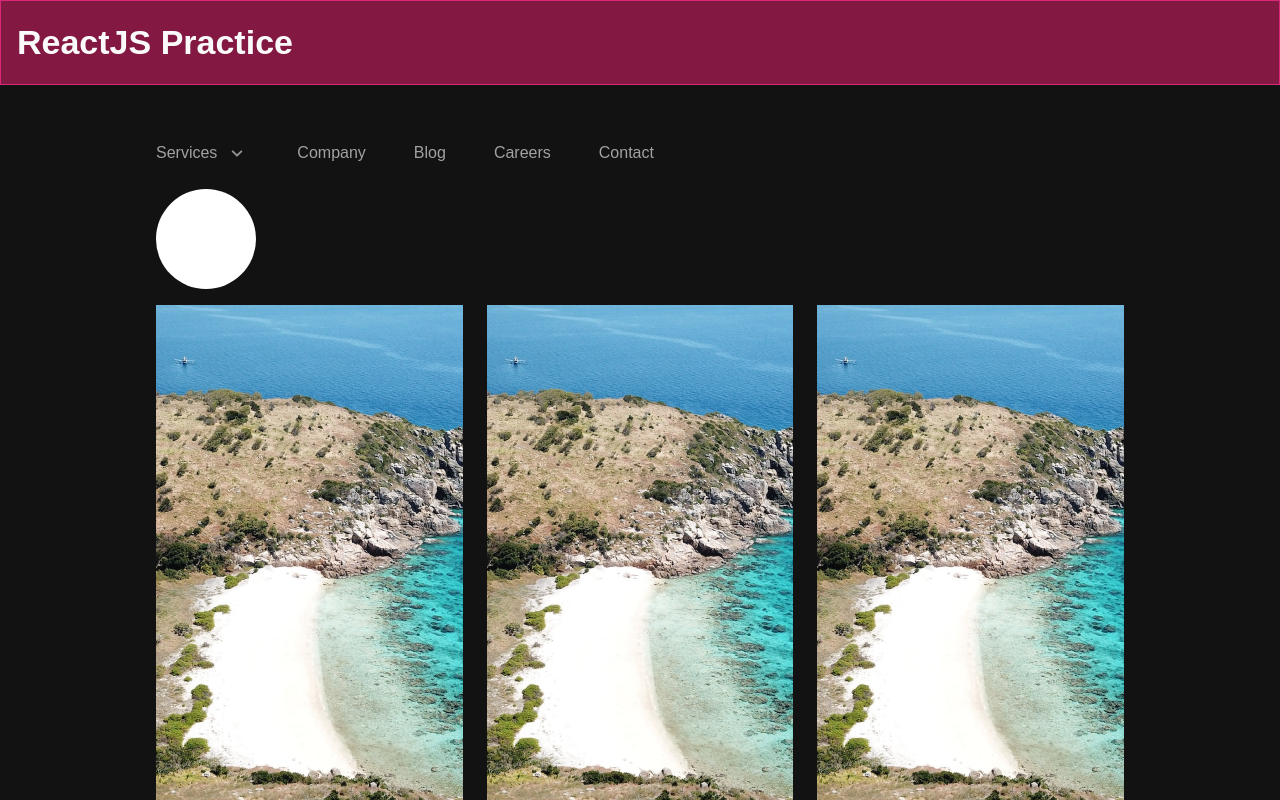
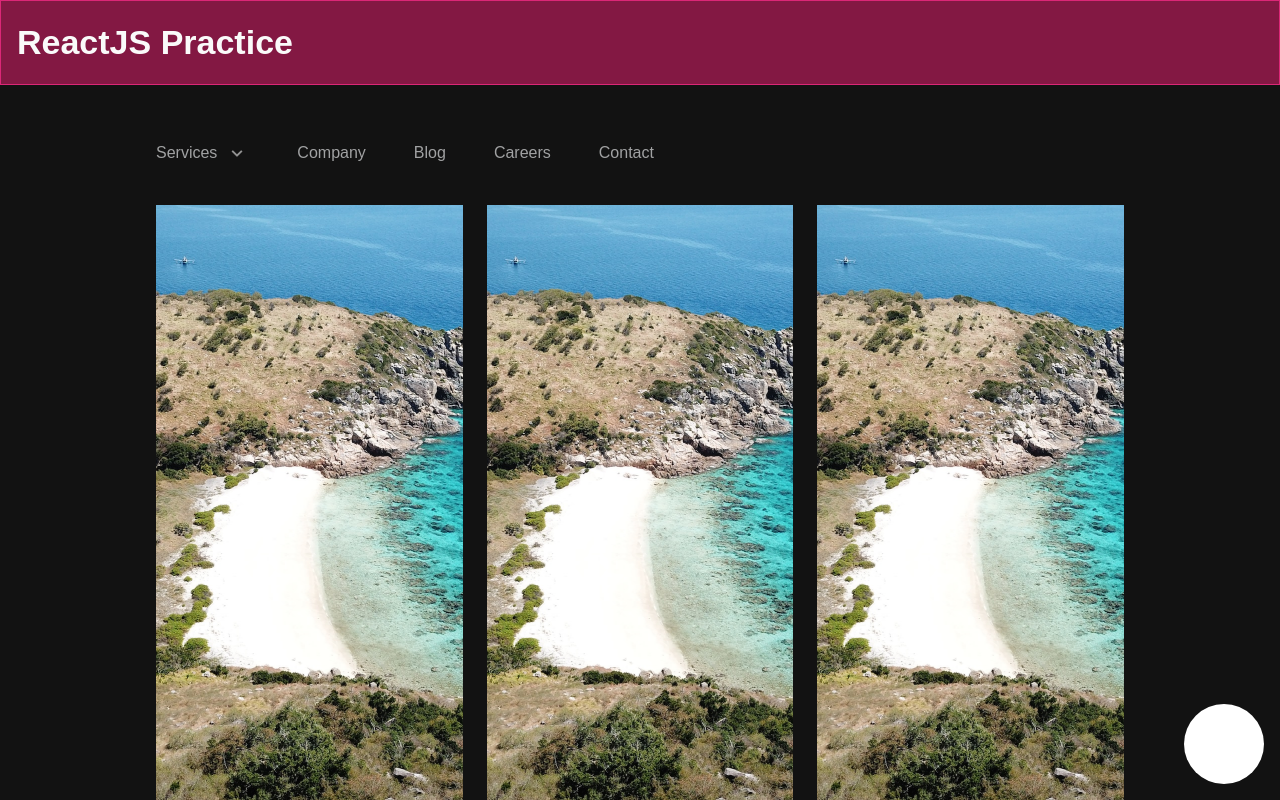
Before and after one commit to AzadTom/AzadReact-Practice, a React (Vite) app: page /transition in a window 1280 px wide. Shown: the top 800 px of the page. Built offline with nearby package versions, Linux system fonts and the light colour scheme.

Commit message:
added position fixed to shape in Transition page.

```diff
--- a/src/pages/TransitionPage/TransitionPage.tsx
+++ b/src/pages/TransitionPage/TransitionPage.tsx
@@ -5,8 +5,12 @@ const TransitionPage = () => {
   return (
     <section className="max-w-[1000px] mx-auto px-4 py-8">
       <NavigationSubMenuTransition />
+      <GalleryTransition />
+
+
+      <div className="fixed bottom-4 right-4">
       <Transition1 />
-      <GalleryTransition />
+      </div>
     </section>
   );
 };
@@ -15,7 +19,7 @@ export default TransitionPage;
 
 const Transition1 = () => {
   return (
-    <div className="size-[100px] bg-white rounded-full cursor-pointer transition-all duration-100  ease-in-out hover:bg-red-600  hover:rounded-full" />
+    <div className="size-[80px] bg-white rounded-full cursor-pointer transition-all duration-100  ease-in-out hover:bg-red-600  hover:rounded-full" />
   );
 };
 
```
